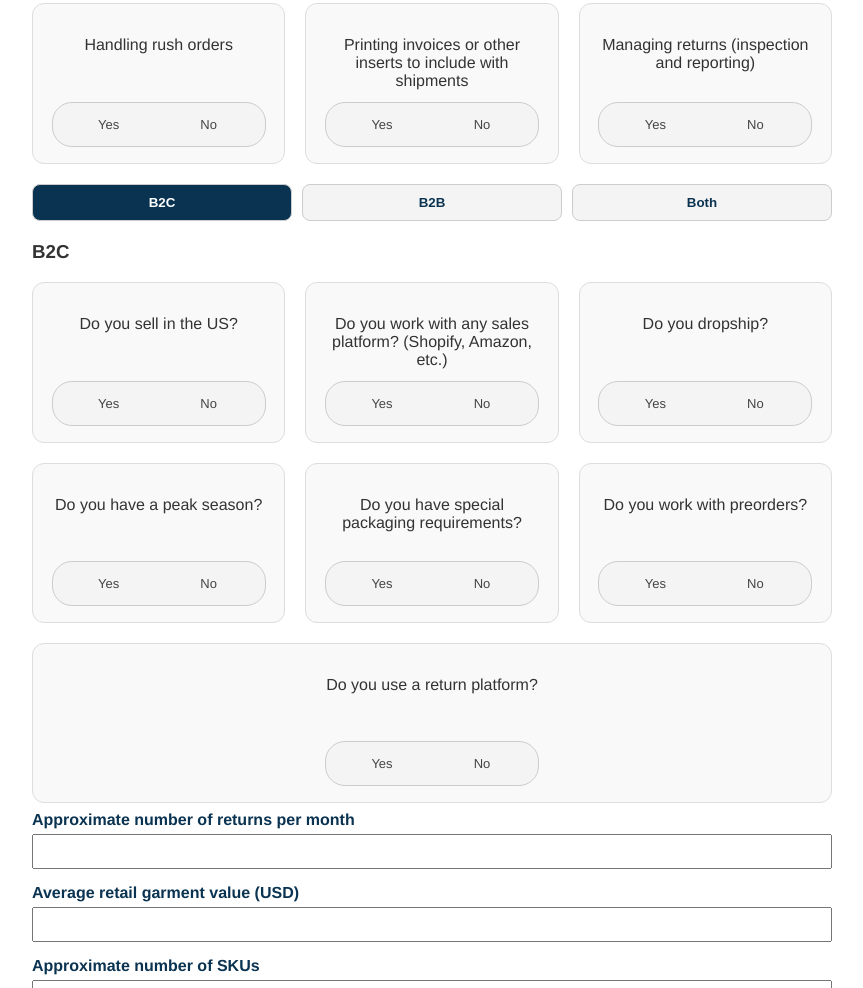
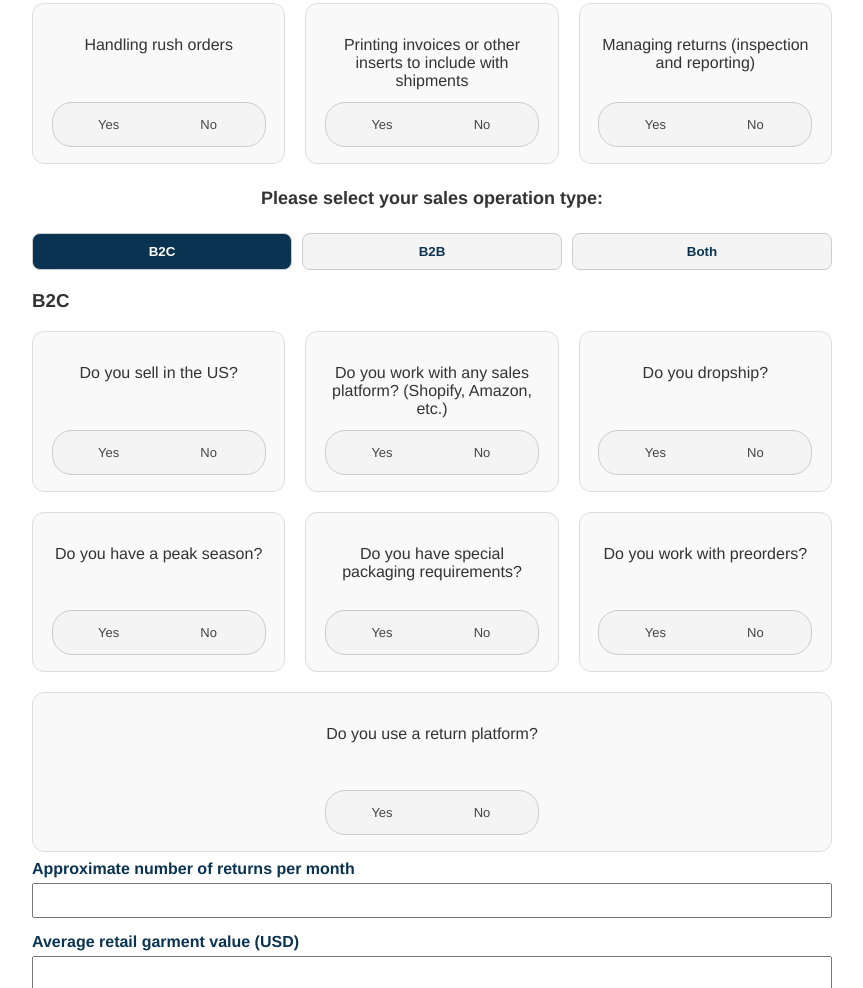
Before and after one commit to julia-boop/services5411, a plain HTML site: page index.html in a window 1280 px wide. Shown: the part 3488-4476 px from the top of the page, without its empty margins (208-1071 px from the left). Drawn offline with nearby package versions, Linux system fonts and the light colour scheme.

Commit message:
operation type

```diff
--- a/index.html
+++ b/index.html
@@ -301,6 +301,7 @@
             </div>
           </div>
           <div class="tab-container">
+            <h4>Please select your sales operation type:</h4>
             <div class="tablist">
               <button type="button" class="tab-btn active" data-tab="b2c">B2C</button>
               <button type="button" class="tab-btn" data-tab="b2b">B2B</button>
```
